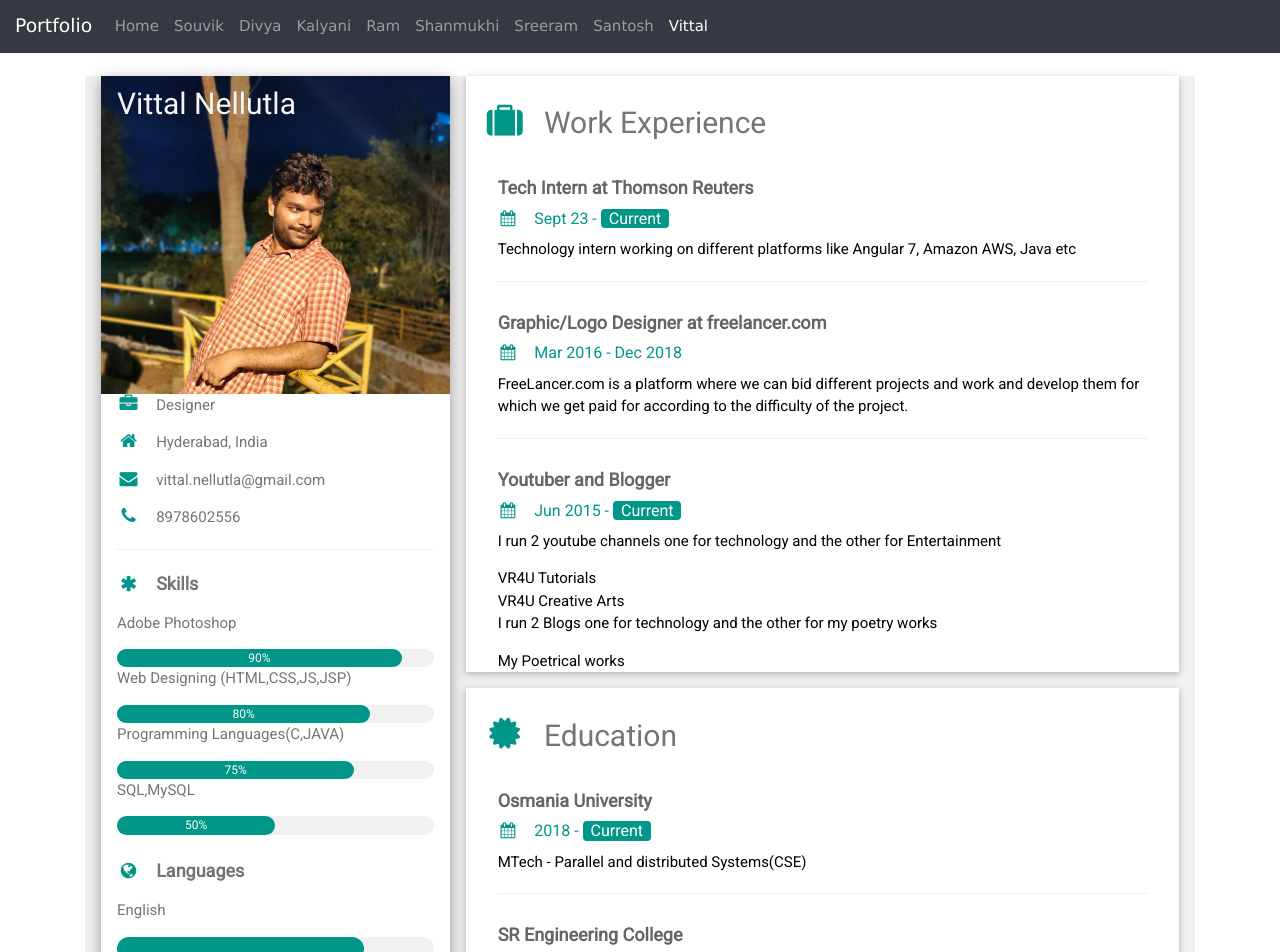
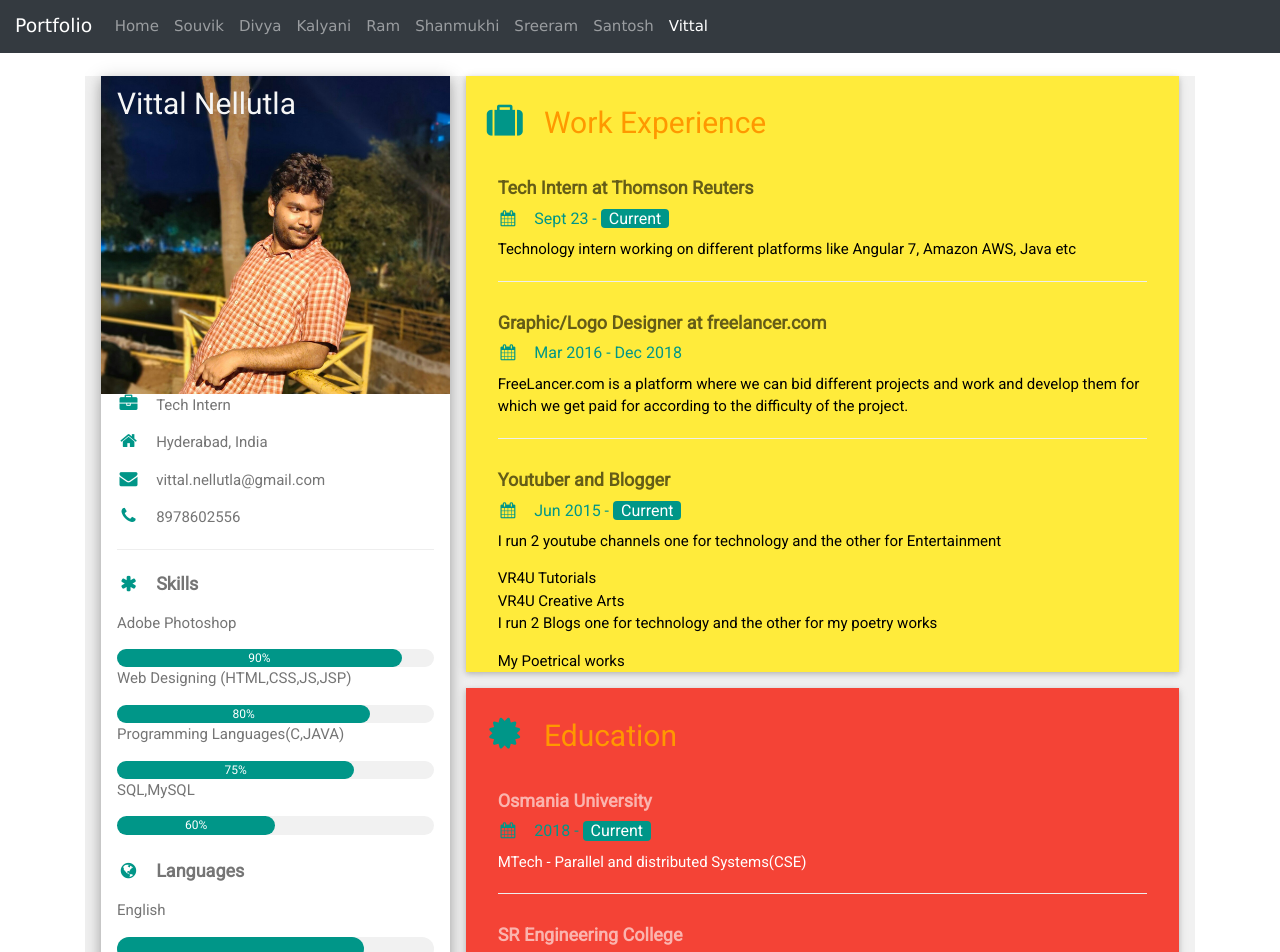
Before and after one commit to jontysouvik/portfolio-2019, an Angular app in the folder UI/portfoilo-ui/: page /vittal in a window 1280 px wide. Shown: the top 952 px of the page. Built offline with nearby package versions, Linux system fonts and the light colour scheme.

Commit message:
vittalnewupdate

```diff
--- a/UI/portfoilo-ui/src/app/components/vittal/vittal.component.html
+++ b/UI/portfoilo-ui/src/app/components/vittal/vittal.component.html
@@ -1,6 +1,6 @@
 <!DOCTYPE html>
 <html>
-<title>W3.CSS Template</title>
+<title>Vittal</title>
 <meta charset="UTF-8">
 <meta name="viewport" content="width=device-width, initial-scale=1">
 <link rel="stylesheet" href="https://www.w3schools.com/w3css/4/w3.css">
@@ -9,7 +9,7 @@
 <style>
 html,body,h1,h2,h3,h4,h5,h6 {font-family: "Roboto", sans-serif}
 </style>
-<body class="w3-light-grey">
+<div class="w3-light-grey">
 <div class="w3-content w3-margin-top" style="max-width:1400px;">
   <div class="w3-row-padding">
     <div class="w3-third">
@@ -22,7 +22,7 @@ html,body,h1,h2,h3,h4,h5,h6 {font-family: "Roboto", sans-serif}
           </div>
         </div>
         <div class="w3-container">
-          <p><i class="fa fa-briefcase fa-fw w3-margin-right w3-large w3-text-teal"></i>Designer</p>
+          <p><i class="fa fa-briefcase fa-fw w3-margin-right w3-large w3-text-teal"></i>Tech Intern</p>
           <p><i class="fa fa-home fa-fw w3-margin-right w3-large w3-text-teal"></i>Hyderabad, India</p>
           <p><i class="fa fa-envelope fa-fw w3-margin-right w3-large w3-text-teal"></i>vittal.nellutla@gmail.com</p>
           <p><i class="fa fa-phone fa-fw w3-margin-right w3-large w3-text-teal"></i>8978602556</p>
@@ -45,7 +45,7 @@ html,body,h1,h2,h3,h4,h5,h6 {font-family: "Roboto", sans-serif}
           </div>
           <p>SQL,MySQL</p>
           <div class="w3-light-grey w3-round-xlarge w3-small">
-            <div class="w3-container w3-center w3-round-xlarge w3-teal" style="width:50%">50%</div>
+            <div class="w3-container w3-center w3-round-xlarge w3-teal" style="width:50%">60%</div>
           </div>
           <br>
 
@@ -69,8 +69,8 @@ html,body,h1,h2,h3,h4,h5,h6 {font-family: "Roboto", sans-serif}
     </div>
     <div class="w3-twothird">
 
-      <div class="w3-container w3-card w3-white w3-margin-bottom">
-        <h2 class="w3-text-grey w3-padding-16"><i class="fa fa-suitcase fa-fw w3-margin-right w3-xxlarge w3-text-teal"></i>Work Experience</h2>
+      <div class="w3-container w3-card w3-yellow w3-margin-bottom">
+        <h2 class="w3-text-orange w3-padding-16"><i class="fa fa-suitcase fa-fw w3-margin-right w3-xxlarge w3-text-teal"></i>Work Experience</h2>
         <div class="w3-container">
           <h5 class="w3-opacity"><b>Tech Intern at Thomson Reuters </b></h5>
           <h6 class="w3-text-teal"><i class="fa fa-calendar fa-fw w3-margin-right"></i>Sept 23 - <span class="w3-tag w3-teal w3-round">Current</span></h6>
@@ -93,8 +93,8 @@ html,body,h1,h2,h3,h4,h5,h6 {font-family: "Roboto", sans-serif}
         </div>
       </div>
 
-      <div class="w3-container w3-card w3-white">
-        <h2 class="w3-text-grey w3-padding-16"><i class="fa fa-certificate fa-fw w3-margin-right w3-xxlarge w3-text-teal"></i>Education</h2>
+      <div class="w3-container w3-card w3-red">
+        <h2 class="w3-text-orange w3-padding-16"><i class="fa fa-certificate fa-fw w3-margin-right w3-xxlarge w3-text-teal"></i>Education</h2>
         <div class="w3-container">
           <h5 class="w3-opacity"><b>Osmania University</b></h5>
           <h6 class="w3-text-teal"><i class="fa fa-calendar fa-fw w3-margin-right"></i>2018 - <span class="w3-tag w3-teal w3-round">Current</span></h6>
@@ -121,8 +121,5 @@ html,body,h1,h2,h3,h4,h5,h6 {font-family: "Roboto", sans-serif}
     </div>
   </div>
 </div>
-<footer class="w3-container w3-teal w3-center w3-margin-top">
-
-</footer>
-</body>
+</div>
 </html>
```
